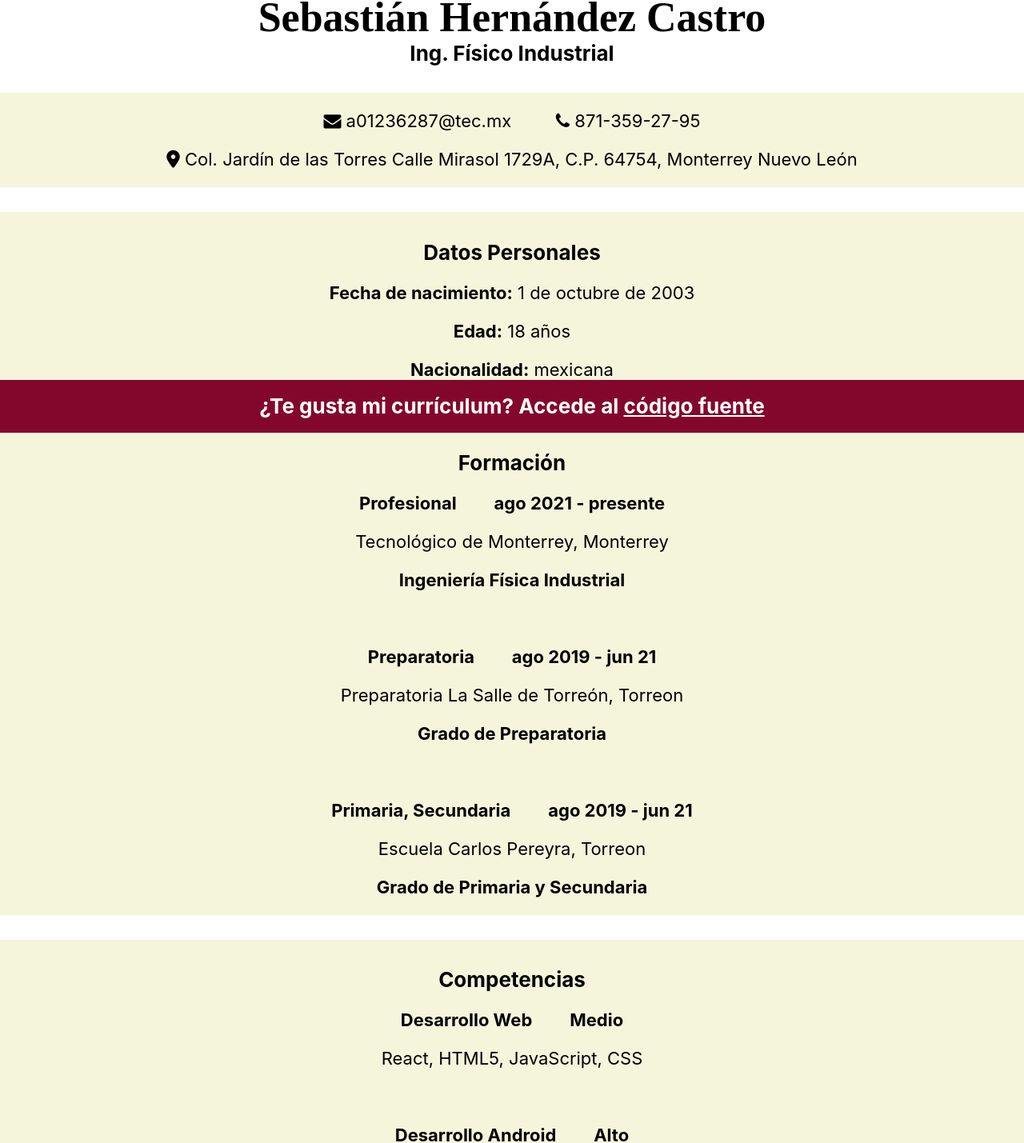
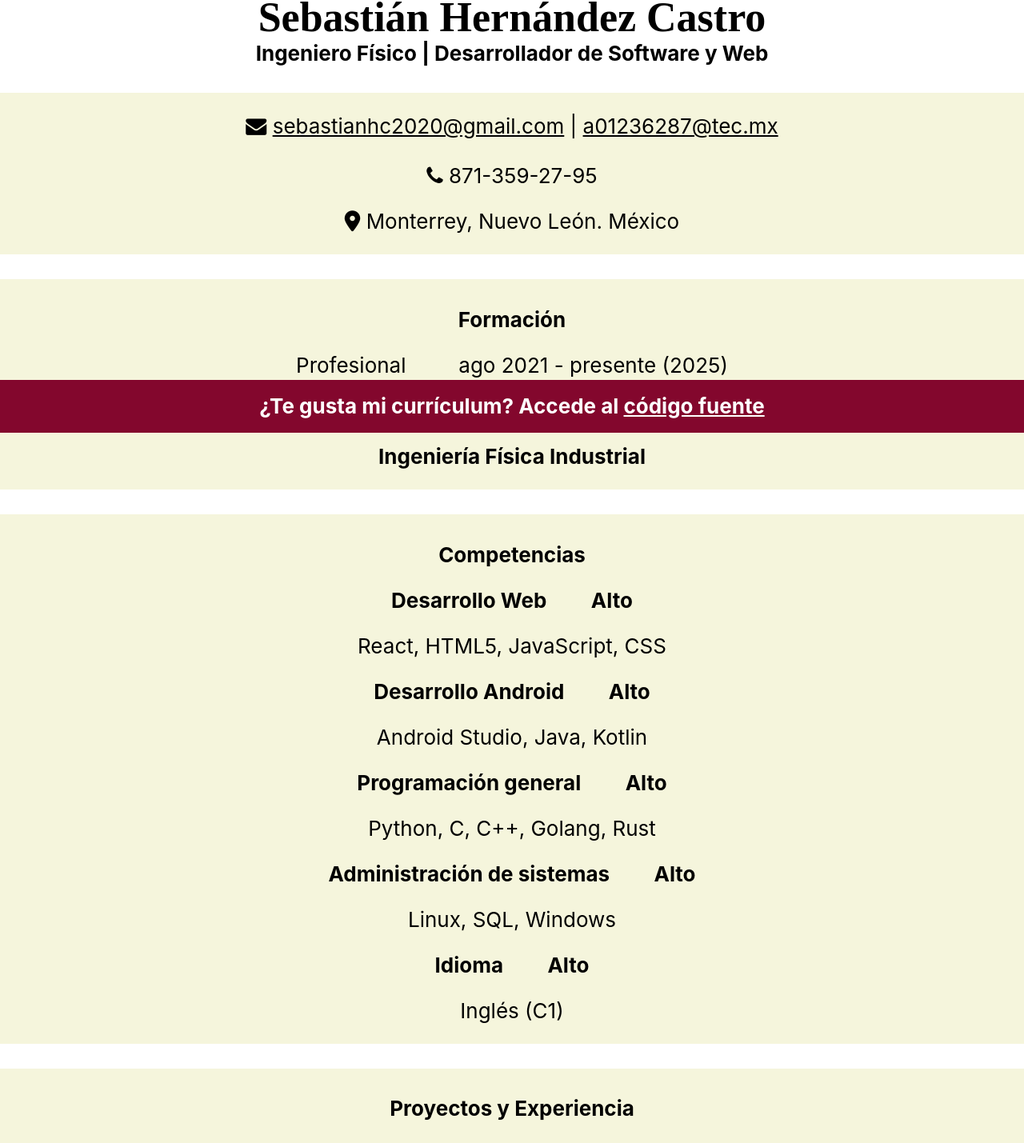
Before and after one commit to Animalsebas/curriculum_shc, a React (Create React App) app: page / in a window 1280 px wide. Shown: the part 259-1688 px from the top of the page at 80% size. Built offline with nearby package versions, Linux system fonts and the light colour scheme.

Commit message:
quick update

```diff
--- a/src/App.css
+++ b/src/App.css
@@ -50,9 +50,9 @@ padding-top: 0cm;
 }
 @-webkit-keyframes shake-horizontal{0%,100%{-webkit-transform:translateX(0);transform:translateX(0)}10%,30%,50%,70%{-webkit-transform:translateX(-10px);transform:translateX(-10px)}20%,40%,60%{-webkit-transform:translateX(10px);transform:translateX(10px)}80%{-webkit-transform:translateX(8px);transform:translateX(8px)}90%{-webkit-transform:translateX(-8px);transform:translateX(-8px)}}@keyframes shake-horizontal{0%,100%{-webkit-transform:translateX(0);transform:translateX(0)}10%,30%,50%,70%{-webkit-transform:translateX(-10px);transform:translateX(-10px)}20%,40%,60%{-webkit-transform:translateX(10px);transform:translateX(10px)}80%{-webkit-transform:translateX(8px);transform:translateX(8px)}90%{-webkit-transform:translateX(-8px);transform:translateX(-8px)}}
 
-.contacto{
+.block{
   background-color: beige;
-  font-size: calc(6px + 2vmin);
+  font-size: calc(10px + 2vmin);
   width: 100%;
 
 }
@@ -98,3 +98,7 @@ padding-top: 0cm;
 .urlBlanco{
   color: #ffffff;
 }
+
+.email-url {
+  color: black;
+}
--- a/src/App.js
+++ b/src/App.js
@@ -34,59 +34,46 @@ function App() {
       <Helmet><script src='https://kit.fontawesome.com/a076d05399.js' crossorigin='anonymous'></script></Helmet>
       <a id="Inicio"><img className="miFoto" alt="Mi Fotografía" src="foto.jpeg"/></a>
       <h1 className="miNombre">Sebastián Hernández Castro</h1>
-      <h4 className='miTitulo'>Ing. Físico Industrial</h4>
+      <h4 className='miTitulo'>Ingeniero Físico | Desarrollador de Software y Web</h4>
       </header>
 
       <body className="App-body">
-      <div className="contacto">
-        <p><i class="fa fa-envelope"></i>    a01236287@tec.mx&nbsp;&nbsp;&nbsp;&nbsp;&nbsp;&nbsp;&nbsp;&nbsp;&nbsp;<i class="fa fa-phone"></i>    871-359-27-95</p>
+      <div className="block">
+        <p><i class="fa fa-envelope"></i>   <a href={"mailto:sebastianhc2020@gmail.com"} className="email-url">sebastianhc2020@gmail.com</a> | <a href={"mailto:a01236287@tec.mx"} className="email-url">a01236287@tec.mx</a><br></br><br></br><i class="fa fa-phone"></i>    871-359-27-95</p>
 
-        <p><i class='fas fa-map-marker-alt'></i>   Col. Jardín de las Torres Calle Mirasol 1729A, C.P. 64754, Monterrey Nuevo León</p>
+        <p><i class='fas fa-map-marker-alt'></i>   Monterrey, Nuevo León. México</p>
       </div>
       <Dropdown dropdownTitle="Apartados" items={items} />
       <br></br>
-       <div className="contacto">
-        <a id="DatosPersonales"><h4 className='tituloTarjeta'>Datos Personales</h4></a>
-        <p><strong>Fecha de nacimiento:</strong> 1 de octubre de 2003</p>
-        <p><strong>Edad:</strong> 18 años</p>
-        <p><strong>Nacionalidad:</strong> mexicana</p>
+
+      <div className="block">
+      <a id="Formacion"><h4 className='tituloTarjeta'>Formación</h4></a>
+        <p>Profesional&nbsp;&nbsp;&nbsp;&nbsp;&nbsp;&nbsp;&nbsp;&nbsp;&nbsp;ago 2021 - presente (2025)</p>
+        <p>Tecnológico de Monterrey, Monterrey</p>
+        <p><strong>Ingeniería Física Industrial</strong></p>
+      </div>
+
+      <br></br>
+      <div className="block">
+      <a id="Competencias"><h4 className='tituloTarjeta'>Competencias</h4></a>
+        <p><strong>Desarrollo Web&nbsp;&nbsp;&nbsp;&nbsp;&nbsp;&nbsp;&nbsp;&nbsp;&nbsp;Alto</strong></p>
+        <p>React, HTML5, JavaScript, CSS</p>
+
+        <p><strong>Desarrollo Android&nbsp;&nbsp;&nbsp;&nbsp;&nbsp;&nbsp;&nbsp;&nbsp;&nbsp;Alto</strong></p>
+        <p>Android Studio, Java, Kotlin</p>
+
+        <p><strong>Programación general&nbsp;&nbsp;&nbsp;&nbsp;&nbsp;&nbsp;&nbsp;&nbsp;&nbsp;Alto</strong></p>
+        <p>Python, C, C++, Golang, Rust</p>
+
+        <p><strong>Administración de sistemas&nbsp;&nbsp;&nbsp;&nbsp;&nbsp;&nbsp;&nbsp;&nbsp;&nbsp;Alto</strong></p>
+        <p>Linux, SQL, Windows</p>
+
+        <p><strong>Idioma&nbsp;&nbsp;&nbsp;&nbsp;&nbsp;&nbsp;&nbsp;&nbsp;&nbsp;Alto</strong></p>
+        <p>Inglés (C1)</p>
+
       </div>
       <br></br>
-      <div className="contacto">
-      <a id="Formacion"><h4 className='tituloTarjeta'>Formación</h4></a>
-        <p><strong>Profesional&nbsp;&nbsp;&nbsp;&nbsp;&nbsp;&nbsp;&nbsp;&nbsp;&nbsp;ago 2021 - presente</strong></p>
-        <p>Tecnológico de Monterrey, Monterrey</p>
-        <p><strong>Ingeniería Física Industrial</strong></p>
-        <br></br>
-        <p><strong>Preparatoria&nbsp;&nbsp;&nbsp;&nbsp;&nbsp;&nbsp;&nbsp;&nbsp;&nbsp;ago 2019 - jun 21</strong></p>
-        <p>Preparatoria La Salle de Torreón, Torreon</p>
-        <p><strong>Grado de Preparatoria</strong></p>
-        <br></br>
-        <p><strong>Primaria, Secundaria&nbsp;&nbsp;&nbsp;&nbsp;&nbsp;&nbsp;&nbsp;&nbsp;&nbsp;ago 2019 - jun 21</strong></p>
-        <p>Escuela Carlos Pereyra, Torreon</p>
-        <p><strong>Grado de Primaria y Secundaria</strong></p>
-      </div>
-      <br></br>
-      <div className="contacto">
-      <a id="Competencias"><h4 className='tituloTarjeta'>Competencias</h4></a>
-        <p><strong>Desarrollo Web&nbsp;&nbsp;&nbsp;&nbsp;&nbsp;&nbsp;&nbsp;&nbsp;&nbsp;Medio</strong></p>
-        <p>React, HTML5, JavaScript, CSS</p>
-        <br></br>
-        <p><strong>Desarrollo Android&nbsp;&nbsp;&nbsp;&nbsp;&nbsp;&nbsp;&nbsp;&nbsp;&nbsp;Alto</strong></p>
-        <p>Android Studio, Java, Kotlin</p>
-        <br></br>
-        <p><strong>Programación general&nbsp;&nbsp;&nbsp;&nbsp;&nbsp;&nbsp;&nbsp;&nbsp;&nbsp;Alto</strong></p>
-        <p>Python, C, C++, Golang, Rust</p>
-        <br></br>
-        <p><strong>Administración de sistemas&nbsp;&nbsp;&nbsp;&nbsp;&nbsp;&nbsp;&nbsp;&nbsp;&nbsp;Alto</strong></p>
-        <p>Linux</p>
-        <br></br>
-        <p><strong>Idioma&nbsp;&nbsp;&nbsp;&nbsp;&nbsp;&nbsp;&nbsp;&nbsp;&nbsp;Alto</strong></p>
-        <p>Inglés</p>
-        <br></br>
-      </div>
-      <br></br>
-      <div className="contacto">
+      <div className="block">
       <a id="Proyectos"><h4 className='tituloTarjeta'>Proyectos y Experiencia</h4></a>
         <p><strong>Android App&nbsp;&nbsp;&nbsp;&nbsp;&nbsp;&nbsp;&nbsp;&nbsp;&nbsp;IncluyeT</strong></p>
         <p className='longText'>IncluyeT: Lengua de Señas Mexicana y Braille, es una aplicación educativa que te ayudará a aprender lengua de señas mexicana y el sistema Braille español. Puedes consultar el abecedario en lengua de señas mexicana y en el sistema Braille, además, contiene un diccionario constantemente alimentado de palabras y su respectiva seña, en donde también puedes encontrar un texto descriptivo de como realizarla. <a href={ "https://play.google.com/store/apps/details?id=com.incluyet.incluyet&hl=es_MX&gl=US"} target="_blank">Descargala Aqui</a></p>
@@ -101,23 +88,30 @@ function App() {
         />
       </div>
         <br></br>
-        <br></br>
-        <br></br>
+
         <p><strong>Desarrollo Web&nbsp;&nbsp;&nbsp;&nbsp;&nbsp;&nbsp;&nbsp;&nbsp;&nbsp;Baskerville Inc.</strong></p>
         <p>Mi StartUp en desarrollo, visita la <a href={"https://baskerville-inc.000webhostapp.com/#/"} target="_blank">página</a></p>
         <img className='imagen1' alt="Baskerville Inc." src="desarrolloweb.jpg"/>
         <br></br>
-        <br></br>
-        <br></br>
+
         <p><strong>Programación general&nbsp;&nbsp;&nbsp;&nbsp;&nbsp;&nbsp;&nbsp;&nbsp;&nbsp;Image_colors_identifier</strong></p>
         <p>Python program to identify all the colors in an image. Results in HEX, RGB and CSS closest match<a href={"https://github.com/Animalsebas/Image_colors_identifier"} target="_blank"> Soruce Code</a></p>
         <img className='imagen1' alt="Image_colors_identifier" src="python.jpg"/>
         <br></br>
         <br></br>
+
+      </div>
+      <br></br>
+
+      <div className="block">
+        <a id="DatosPersonales"><h4 className='tituloTarjeta'>Datos Personales</h4></a>
+        <p><strong>Fecha de nacimiento:</strong> 1 de octubre de 2003 (18 años)</p>
+        <p><strong>Nacionalidad:</strong> mexicana</p>
+      </div>
+      <br></br>
         <br></br>
         <br></br>
-        <br></br>
-      </div>
+
       <div class="header-card">
         <h1>¿Te gusta mi currículum? Accede al <a className='urlBlanco' href={"https://github.com/Animalsebas/curriculum_shc"} target="_blank">código fuente</a></h1>
         </div>
```
Also changed, not shown: package.json (+5 -2 lines), 1 other file (tests, documents, lock files or other folders).
